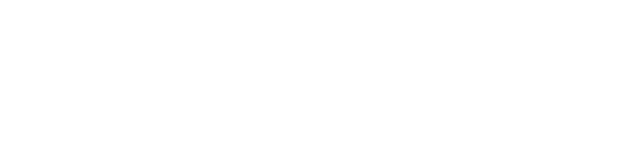
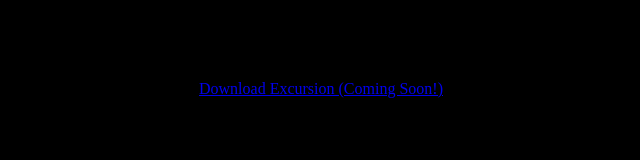
Before and after one commit to Martix94/excursion, a plain HTML site: page index.html in a window 1280 px wide. Shown: the whole page, without its empty margins (319-959 px from the left). Drawn offline with Linux system fonts and the light colour scheme.

Commit message:
Added body style

```diff
--- a/index.html
+++ b/index.html
@@ -0,0 +1,19 @@
+<!DOCTYPE html>
+<html lang="eng">
+    <head>
+    <meta charset="UTF-8">
+    <meta name="wiewport" content="width=device-width , initial-scale=1.0">
+<meta http-equiv="X-UA-Compatible" content="ie=edge">
+<title>Excursion</title>
+<link rel="stylesheet" type="text/css" href="resources/css/style.css"
+</head>
+<body>
+    <h1>Discover hidden places in the world around you</h1>
+    <p><a href="#"> Download Excursion (Coming Soon!)</a> </p>
+</body>
+
+
+
+
+
+</html>
--- a/resources/css/style.css
+++ b/resources/css/style.css
@@ -1,6 +1,5 @@
-echo "# excursion" >> README.md
-git init
-git add README.md
-git commit -m "first commit"
-git remote add origin https://github.com/Martix94/excursion.git
-git push -u origin master
+body {
+    background-color:#000000;
+    text-align: center;
+    font*family: Verdana, Geneve, Tahoma, sans-serif;
+}
```
